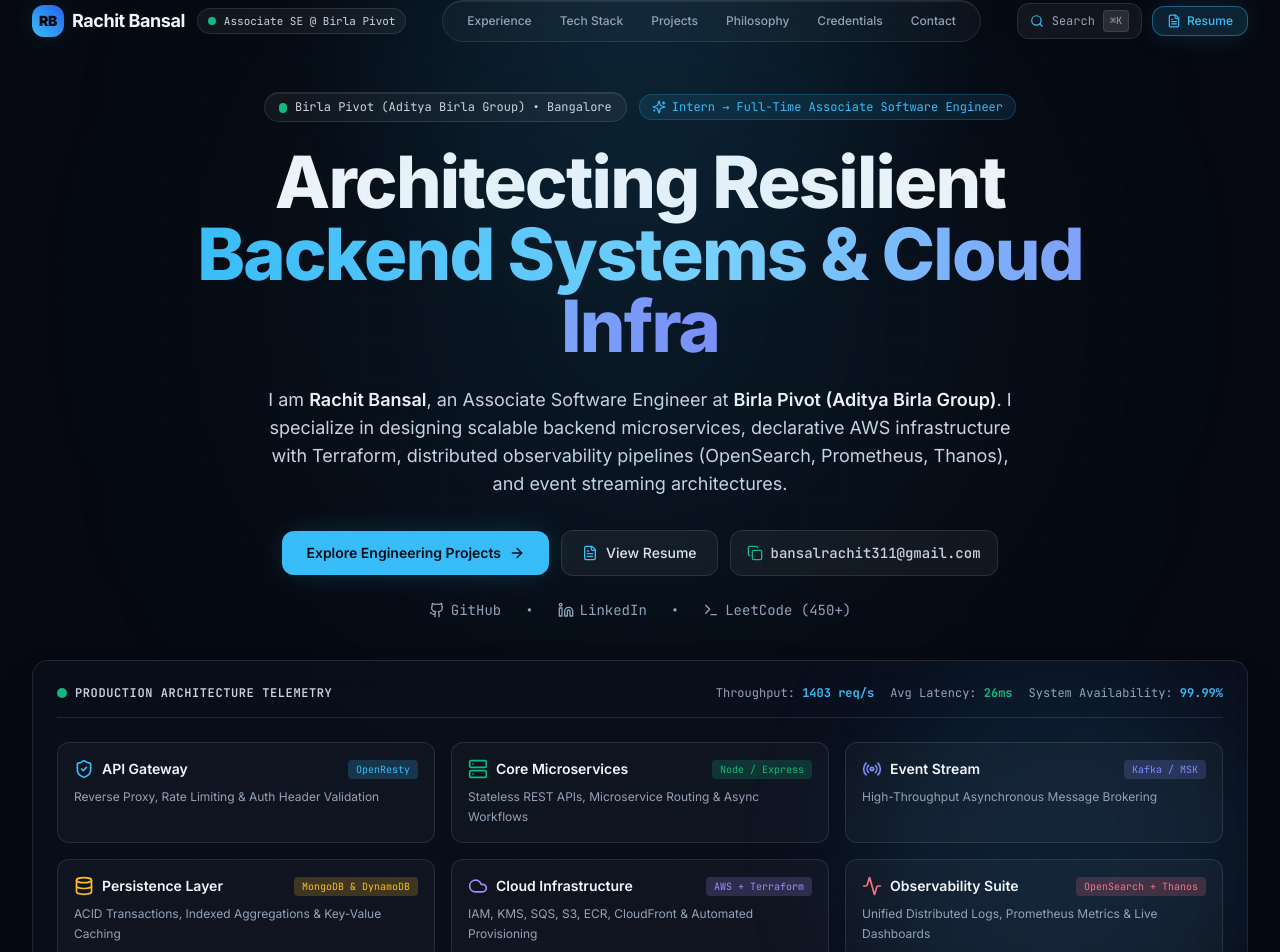
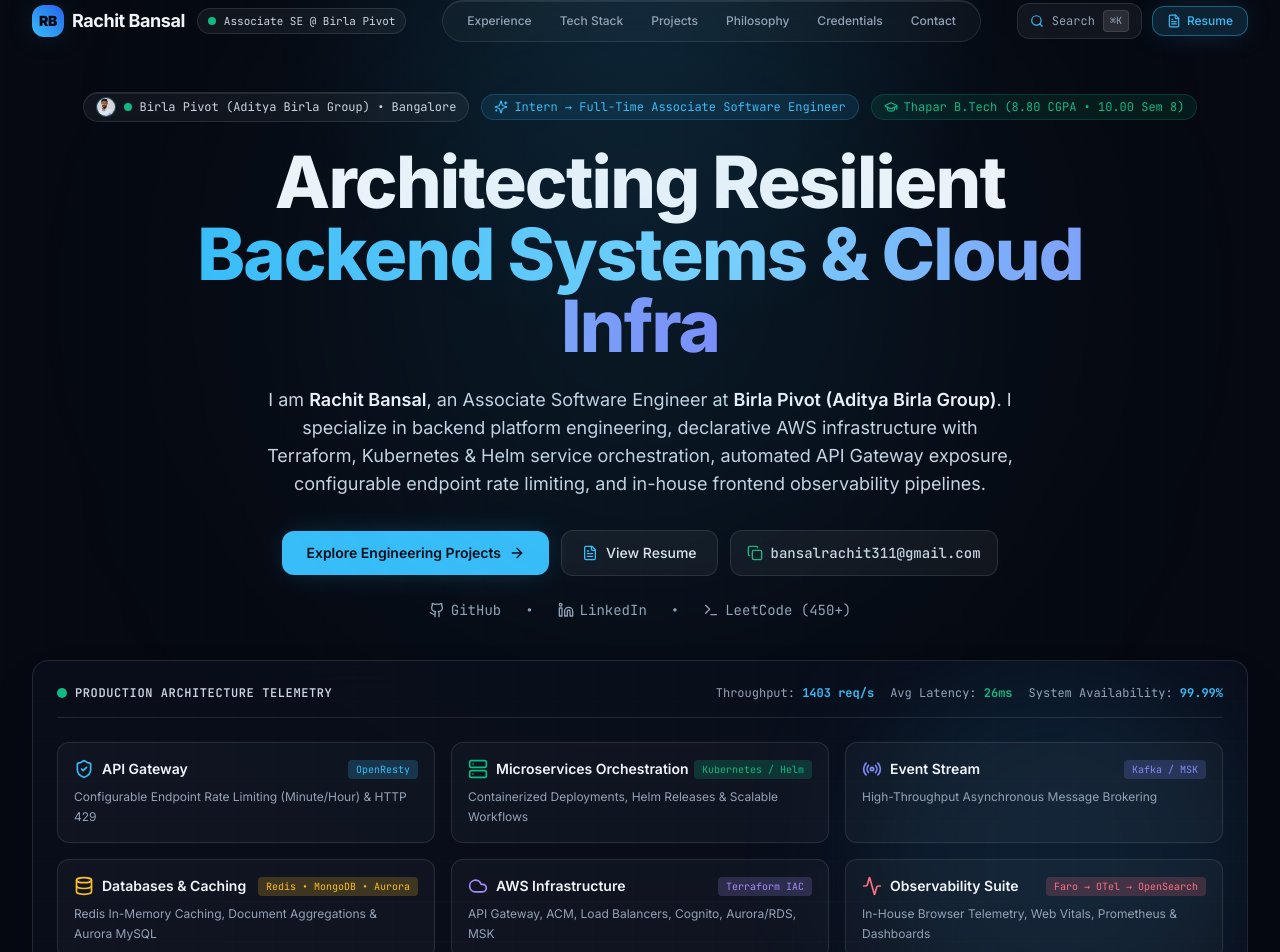
Before and after one commit to bansalrachit19/1ofONe, a React (Vite) app: page / in a window 1280 px wide. Shown: the part 20-972 px from the top of the page. Built offline with nearby package versions, Linux system fonts and the light colour scheme.

Commit message:
feat: refine components, system canvas, hero, credentials, and case studies (batch 2)

```diff
--- a/src/components/SystemCanvas.jsx
+++ b/src/components/SystemCanvas.jsx
@@ -1,6 +1,6 @@
-import React, { useState, useEffect, useRef } from "react";
+import React, { useState, useEffect } from "react";
 import { motion } from "framer-motion";
-import { Activity, Server, Database, Cloud, Radio, ShieldCheck, Cpu } from "lucide-react";
+import { Activity, Server, Database, Cloud, Radio, ShieldCheck } from "lucide-react";
 
 export default function SystemCanvas() {
   const [activeNode, setActiveNode] = useState(null);
@@ -27,22 +27,20 @@
     {
       id: "gateway",
       name: "OpenResty API Gateway",
-      category: "Ingress & Routing",
+      category: "Ingress & Traffic Control",
       icon: ShieldCheck,
       color: "#38bdf8",
-      pos: "top-left",
-      stats: "Dynamic Rate Limiting • JWT Interception",
-      details: "High-throughput ingress handling SSL termination, CORS, reverse proxying and token validation before microservice delegation."
+      stats: "Configurable Rate Limiting • HTTP 429",
+      details: "High-throughput ingress handling endpoint-specific minute/hour rate limits, SSL termination, and reverse proxy routing."
     },
     {
       id: "services",
-      name: "Node.js Core Microservices",
-      category: "Backend Engine",
+      name: "Kubernetes Microservices",
+      category: "Service Orchestration",
       icon: Server,
       color: "#10b981",
-      pos: "center",
-      stats: "REST APIs • Async Workflows",
-      details: "Stateless microservice clusters handling core business logic, session validation, and service-to-service orchestration."
+      stats: "K8s • Helm Charts • Containerized Deployments",
+      details: "Containerized microservice clusters orchestrated via Kubernetes and Helm charts for scalable, decoupled deployments."
     },
     {
       id: "kafka",
@@ -50,29 +48,35 @@
       category: "Event Streaming",
       icon: Radio,
       color: "#818cf8",
-      pos: "top-right",
       stats: "Decoupled Event Streaming",
-      details: "High-volume distributed event bus decoupling user activities, audit logs, and asynchronous worker tasks."
+      details: "High-volume distributed event streaming decoupling user events, audit telemetry, and asynchronous background pipelines."
     },
     {
       id: "datastores",
-      name: "MongoDB & DynamoDB",
-      category: "Storage Layer",
+      name: "Redis, MongoDB & Aurora / RDS",
+      category: "Storage & Caching",
       icon: Database,
       color: "#fbbf24",
-      pos: "bottom-left",
-      stats: "Aggregated Indexes & ACID Stores",
-      details: "Document models for user profiles and transactions alongside ultra-fast key-value state for caching."
+      stats: "Redis Caching • ACID Relational & Document Stores",
+      details: "Sub-millisecond Redis caching, MongoDB document aggregation, and managed Aurora / RDS MySQL schemas."
+    },
+    {
+      id: "cloud",
+      name: "AWS & Terraform IAC",
+      category: "Cloud Infrastructure",
+      icon: Cloud,
+      color: "#a78bfa",
+      stats: "API Gateway, ACM, Load Balancers, Cognito, Aurora/RDS, MSK",
+      details: "Declarative infrastructure automation using Terraform across AWS networking, security groups, IAM, and managed services."
     },
     {
       id: "observability",
-      name: "OpenSearch + Prometheus",
+      name: "In-House Telemetry & OpenSearch",
       category: "Observability Pipeline",
       icon: Activity,
       color: "#f43f5e",
-      pos: "bottom-right",
-      stats: "Filebeat • Thanos • Dashboards",
-      details: "Full-stack distributed observability aggregating multi-tier logs and Prometheus metric federation with sub-second queries."
+      stats: "Faro SDK • Alloy • OTel • Logstash • OpenSearch",
+      details: "In-house browser telemetry pipeline capturing Web Vitals, JavaScript errors, and server logs centralized in OpenSearch Dashboards."
     }
   ];
 
@@ -118,7 +122,7 @@
             </div>
             <span className="text-[10px] font-mono px-2 py-0.5 rounded bg-accent-cyan/20 text-accent-cyan">OpenResty</span>
           </div>
-          <p className="text-xs text-slate-400 leading-relaxed">Reverse Proxy, Rate Limiting & Auth Header Validation</p>
+          <p className="text-xs text-slate-400 leading-relaxed">Configurable Endpoint Rate Limiting (Minute/Hour) & HTTP 429</p>
         </div>
 
         {/* Core Services (Center) */}
@@ -134,11 +138,11 @@
           <div className="flex items-center justify-between mb-2">
             <div className="flex items-center gap-2">
               <Server className="w-5 h-5 text-accent-emerald" />
-              <span className="font-semibold text-sm text-slate-100">Core Microservices</span>
+              <span className="font-semibold text-sm text-slate-100">Microservices Orchestration</span>
             </div>
-            <span className="text-[10px] font-mono px-2 py-0.5 rounded bg-accent-emerald/20 text-accent-emerald">Node / Express</span>
+            <span className="text-[10px] font-mono px-2 py-0.5 rounded bg-accent-emerald/20 text-accent-emerald">Kubernetes / Helm</span>
           </div>
-          <p className="text-xs text-slate-400 leading-relaxed">Stateless REST APIs, Microservice Routing & Async Workflows</p>
+          <p className="text-xs text-slate-400 leading-relaxed">Containerized Deployments, Helm Releases & Scalable Workflows</p>
         </div>
 
         {/* Message Bus */}
@@ -174,30 +178,36 @@
           <div className="flex items-center justify-between mb-2">
             <div className="flex items-center gap-2">
               <Database className="w-5 h-5 text-accent-amber" />
-              <span className="font-semibold text-sm text-slate-100">Persistence Layer</span>
+              <span className="font-semibold text-sm text-slate-100">Databases & Caching</span>
             </div>
-            <span className="text-[10px] font-mono px-2 py-0.5 rounded bg-accent-amber/20 text-accent-amber">MongoDB & DynamoDB</span>
+            <span className="text-[10px] font-mono px-2 py-0.5 rounded bg-accent-amber/20 text-accent-amber">Redis • MongoDB • Aurora</span>
           </div>
-          <p className="text-xs text-slate-400 leading-relaxed">ACID Transactions, Indexed Aggregations & Key-Value Caching</p>
+          <p className="text-xs text-slate-400 leading-relaxed">Redis In-Memory Caching, Document Aggregations & Aurora MySQL</p>
         </div>
 
         {/* Cloud IAC */}
         <div
-          className="p-4 rounded-xl border bg-surface-glass border-white/10 hover:border-accent-violet/40 transition-all cursor-pointer"
+          onMouseEnter={() => setActiveNode(nodes[4])}
+          onMouseLeave={() => setActiveNode(null)}
+          className={`p-4 rounded-xl border transition-all cursor-pointer ${
+            activeNode?.id === "cloud"
+              ? "bg-accent-violet/10 border-accent-violet"
+              : "bg-surface-glass border-white/10 hover:border-accent-violet/40"
+          }`}
         >
           <div className="flex items-center justify-between mb-2">
             <div className="flex items-center gap-2">
               <Cloud className="w-5 h-5 text-accent-violet" />
-              <span className="font-semibold text-sm text-slate-100">Cloud Infrastructure</span>
+              <span className="font-semibold text-sm text-slate-100">AWS Infrastructure</span>
             </div>
-            <span className="text-[10px] font-mono px-2 py-0.5 rounded bg-accent-violet/20 text-accent-violet">AWS + Terraform</span>
+            <span className="text-[10px] font-mono px-2 py-0.5 rounded bg-accent-violet/20 text-accent-violet">Terraform IAC</span>
           </div>
-          <p className="text-xs text-slate-400 leading-relaxed">IAM, KMS, SQS, S3, ECR, CloudFront & Automated Provisioning</p>
+          <p className="text-xs text-slate-400 leading-relaxed">API Gateway, ACM, Load Balancers, Cognito, Aurora/RDS, MSK</p>
         </div>
 
         {/* Observability Suite */}
         <div
-          onMouseEnter={() => setActiveNode(nodes[4])}
+          onMouseEnter={() => setActiveNode(nodes[5])}
           onMouseLeave={() => setActiveNode(null)}
           className={`p-4 rounded-xl border transition-all cursor-pointer ${
             activeNode?.id === "observability"
@@ -210,9 +220,9 @@
               <Activity className="w-5 h-5 text-accent-rose" />
               <span className="font-semibold text-sm text-slate-100">Observability Suite</span>
             </div>
-            <span className="text-[10px] font-mono px-2 py-0.5 rounded bg-accent-rose/20 text-accent-rose">OpenSearch + Thanos</span>
+            <span className="text-[10px] font-mono px-2 py-0.5 rounded bg-accent-rose/20 text-accent-rose">Faro → OTel → OpenSearch</span>
           </div>
-          <p className="text-xs text-slate-400 leading-relaxed">Unified Distributed Logs, Prometheus Metrics & Live Dashboards</p>
+          <p className="text-xs text-slate-400 leading-relaxed">In-House Browser Telemetry, Web Vitals, Prometheus & Dashboards</p>
         </div>
       </div>
 
--- a/src/components/TerminalBox.jsx
+++ b/src/components/TerminalBox.jsx
@@ -1,12 +1,12 @@
 import React, { useState, useRef, useEffect } from "react";
-import { Terminal, Send, Check, CornerDownLeft } from "lucide-react";
+import { Terminal, CornerDownLeft } from "lucide-react";
 import { useToast } from "./Toast";
 import confetti from "canvas-confetti";
 
 export default function TerminalBox() {
   const [input, setInput] = useState("");
   const [history, setHistory] = useState([
-    { type: "system", text: "Rachit Bansal Interactive Shell v2.4 (x86_64-linux-gnu)" },
+    { type: "system", text: "Rachit Bansal Interactive Shell v2.5 (x86_64-linux-gnu)" },
     { type: "system", text: "Type 'help' to inspect available system commands or 'experience' to view career progression." }
   ]);
   const terminalEndRef = useRef(null);
@@ -33,7 +33,7 @@
   • skills      - Core tech ecosystem & production stack
   • projects    - Top architectural case studies & systems
   • patent      - Patent details (IN202511042404)
-  • academics   - B.E. Computer Engineering (8.69 CGPA)
+  • academics   - B.Tech Computer Engineering (8.80 CGPA, 10.00 Sem 8 SGPA)
   • resume      - Open official resume in new tab
   • contact     - Email, phone, LinkedIn & GitHub details
   • copy-email  - Copy bansalrachit311@gmail.com to clipboard
@@ -44,39 +44,43 @@
       case "about":
         newHistory.push({
           type: "output",
-          text: "Rachit Bansal — Associate Software Engineer at Birla Pivot (Aditya Birla Group).\nSpecializing in backend engineering, AWS infrastructure (Terraform), distributed observability (OpenSearch, Prometheus, Thanos), Kafka event streaming, and resilient API architecture."
+          text: "Rachit Bansal — Associate Software Engineer at Birla Pivot (Aditya Birla Group).\nSpecializing in backend platform engineering, AWS infrastructure (Terraform), Kubernetes & Helm, API Gateway automation, custom endpoint rate limiting, and in-house frontend observability (Faro SDK, Alloy, OpenTelemetry, OpenSearch)."
         });
         break;
 
       case "experience":
         newHistory.push({
           type: "output",
-          text: `[1] Birla Pivot (Aditya Birla Group) — Associate Software Engineer (Present)
-    • Scaling platform backend services, rate limiting (OpenResty), and distributed observability.
-[2] Birla Pivot (Aditya Birla Group) — Software Engineering Intern (6 Months, Bangalore)
-    • AWS Terraform IAC, Jenkins CI/CD, OpenSearch/Logstash/Filebeat logging pipelines.`
+          text: `[1] Birla Pivot (Aditya Birla Group) — Associate Software Engineer (2026 – Present, Full-Time)
+    • Configurable endpoint-level rate limits (minute/hour policies, HTTP 429 enforcement).
+    • Automated API Gateway exposure pipeline (Terraform, automated PRs, MS Teams review).
+    • In-house browser telemetry pipeline (Faro SDK → Alloy → OTel → Logstash → OpenSearch).
+    • Kubernetes & Helm microservice deployments, Prometheus metrics, and operational automation.
+[2] Birla Pivot (Aditya Birla Group) — Software Engineering Intern (2026, 6 Months, Bangalore)
+    • AWS Terraform IAC across core cloud services, Jenkins & Bitbucket CI/CD, and Filebeat/Logstash/OpenSearch logging.`
         });
         break;
 
       case "skills":
         newHistory.push({
           type: "output",
-          text: `Cloud/DevOps : AWS (IAM, KMS, ACM, SQS, S3, ECR), Terraform, Docker, Jenkins
-Backend      : Node.js, Express.js, OpenResty, REST APIs, JWT, Rate Limiting
-Observability: OpenSearch, Logstash, Filebeat, Prometheus, Thanos, Kafka / MSK
-Databases    : MongoDB, MySQL, DynamoDB, Redis, S3 Object Store
-Languages    : C++ (DSA 450+ LeetCode), JavaScript, Python`
+          text: `Cloud/DevOps : AWS (API Gateway, ACM, Load Balancers, Cognito, Aurora and RDS, MSK), Terraform, Kubernetes, Helm, Docker, Jenkins
+Backend      : Kubernetes Microservices, Endpoint Rate Limiting (Minute/Hour), API Gateway Automation, OpenResty, JWT, Node.js
+Observability: Faro SDK, Alloy, OpenTelemetry Collector, Logstash, OpenSearch, Prometheus, Kafka / MSK
+Databases    : Redis, MongoDB, Amazon Aurora & RDS (MySQL), DynamoDB, S3
+Languages    : C++ (DSA 450+ LeetCode Solved), JavaScript, Python`
         });
         break;
 
       case "projects":
         newHistory.push({
           type: "output",
-          text: `• Observability & Cloud Platform — Enterprise telemetry & Terraform AWS IAC
-• MindMend                       — WebRTC Telehealth & Real-Time Wellness Platform
-• StudyNotion                    — EdTech Marketplace with Razorpay & Cloudinary
-• Smart Energy 3.0 (Patent)      — IoT & OpenCV Dynamic Building Load Optimizer
-• Enterprise Auth & RBAC         — Stateless Cryptographic Authorization Microservice`
+          text: `• In-House Frontend Observability — Faro SDK → Alloy → OTel → Logstash → OpenSearch Web Vitals & Error Ingestion
+• API Gateway Exposure Automation — Declarative Terraform, Automated PRs & MS Teams Review Workflow
+• Configurable API Rate Limiting   — Fine-Grained Endpoint Minute/Hour Policies & HTTP 429 Gateway Shield
+• MindMend                         — Full-Stack WebRTC Telehealth & Real-Time Consultation Platform
+• Smart Energy 3.0 (Patent)        — IoT Relays & OpenCV Computer Vision Dynamic Facility Load Optimizer
+• Enterprise Auth & RBAC           — Cryptographic JWT Microservice Engine with Salted Bcrypt & Role Trees`
         });
         break;
 
@@ -85,7 +89,7 @@
           type: "output",
           text: `Patent Application: IN202511042404 (Awaiting Examination)
 Title: Automated Dynamic Energy Calculation & Control System for Multi-Zone Facilities
-Role: Co-Inventor
+Role: Co-Inventor (Indian Patent Office)
 Domain: OpenCV Occupancy Tracking, Dynamic Thermal Modeling, IoT Relays.`
         });
         break;
@@ -93,8 +97,9 @@
       case "academics":
         newHistory.push({
           type: "output",
-          text: `Degree: B.E. Computer Engineering, Thapar Institute of Engineering & Technology
-CGPA: 8.69 / 10.0 (Sem 1: 8.13 | Sem 2: 8.21 | Sem 3: 8.80 | Sem 4: 8.64 | Sem 5: 9.26 | Sem 6: 9.08)`
+          text: `Degree: B.Tech in Computer Engineering, Thapar Institute of Engineering and Technology (2022–2026)
+Final CGPA: 8.80 / 10.0
+Highlights: 8th Semester SGPA: 10.00 | 7th Semester SGPA: 9.38 (CGPA: 8.78)`
         });
         break;
 
--- a/src/sections/Hero.jsx
+++ b/src/sections/Hero.jsx
@@ -7,11 +7,8 @@
   Linkedin,
   Copy,
   Sparkles,
-  Layers,
-  ShieldCheck,
-  Activity,
   Terminal as TerminalIcon,
-  CheckCircle2
+  GraduationCap
 } from "lucide-react";
 import SystemCanvas from "../components/SystemCanvas";
 import { useToast } from "../components/Toast";
@@ -29,9 +26,9 @@
 
   const statHighlights = [
     { label: "Current Role", value: "Associate SE @ Birla Pivot", sub: "Aditya Birla Group" },
-    { label: "Cloud & IAC", value: "AWS & Terraform", sub: "Production Infrastructure" },
-    { label: "Observability", value: "OpenSearch & Thanos", sub: "Telemetry Pipelines" },
-    { label: "Algorithms", value: "450+ LeetCode Solved", sub: "Consistent Problem Solver" }
+    { label: "Academics", value: "8.80 CGPA (Sem 8: 10.00)", sub: "Thapar Institute (2022–2026)" },
+    { label: "Cloud & Platform", value: "AWS & Kubernetes", sub: "Terraform, Helm & Gateways" },
+    { label: "Observability", value: "Faro, OTel & OpenSearch", sub: "In-House Telemetry Pipelines" }
   ];
 
   return (
@@ -39,17 +36,22 @@
       {/* Background Radial Glow */}
       <div className="absolute top-1/4 left-1/2 -translate-x-1/2 -translate-y-1/2 w-[600px] h-[600px] bg-accent-cyan/10 rounded-full blur-[140px] pointer-events-none" />
 
-      {/* Top Banner / Status Pill */}
+      {/* Top Banner / Status Pill & Subtle Photo */}
       <motion.div
         initial={{ opacity: 0, y: -10 }}
         animate={{ opacity: 1, y: 0 }}
         transition={{ duration: 0.5 }}
         className="flex flex-wrap items-center justify-center gap-3 mb-6"
       >
-        <div className="inline-flex items-center gap-2 px-3.5 py-1.5 rounded-full bg-white/5 border border-white/10 text-xs font-mono text-slate-300 shadow-inner-light backdrop-blur-md">
+        <div className="inline-flex items-center gap-2 px-3 py-1 rounded-full bg-white/5 border border-white/10 text-xs font-mono text-slate-300 shadow-inner-light backdrop-blur-md">
+          <img
+            src={rachitPhoto}
+            alt="Rachit Bansal"
+            className="w-5 h-5 rounded-full object-cover border border-accent-cyan/40"
+          />
           <span className="relative flex h-2 w-2">
             <span className="animate-ping absolute inline-flex h-full w-full rounded-full bg-accent-emerald opacity-75"></span>
-            <span className="relative inline-flex rounded-full h-2.5 w-2.5 bg-accent-emerald"></span>
+            <span className="relative inline-flex rounded-full h-2 w-2 bg-accent-emerald"></span>
           </span>
           <span>Birla Pivot (Aditya Birla Group) • Bangalore</span>
         </div>
@@ -57,6 +59,11 @@
         <div className="hidden sm:inline-flex items-center gap-1.5 px-3 py-1 rounded-full bg-accent-cyan/10 border border-accent-cyan/20 text-xs font-mono text-accent-cyan">
           <Sparkles className="w-3.5 h-3.5" />
           <span>Intern → Full-Time Associate Software Engineer</span>
+        </div>
+
+        <div className="hidden md:inline-flex items-center gap-1.5 px-3 py-1 rounded-full bg-accent-emerald/10 border border-accent-emerald/20 text-xs font-mono text-accent-emerald">
+          <GraduationCap className="w-3.5 h-3.5" />
+          <span>Thapar B.Tech (8.80 CGPA • 10.00 Sem 8)</span>
         </div>
       </motion.div>
 
@@ -80,7 +87,7 @@
           transition={{ duration: 0.5, delay: 0.2 }}
           className="mt-6 text-base sm:text-lg text-slate-300 max-w-3xl mx-auto leading-relaxed font-sans"
         >
-          I am <span className="text-slate-100 font-semibold">Rachit Bansal</span>, an Associate Software Engineer at <span className="text-slate-100 font-semibold">Birla Pivot (Aditya Birla Group)</span>. I specialize in designing scalable backend microservices, declarative AWS infrastructure with Terraform, distributed observability pipelines (OpenSearch, Prometheus, Thanos), and event streaming architectures.
+          I am <span className="text-slate-100 font-semibold">Rachit Bansal</span>, an Associate Software Engineer at <span className="text-slate-100 font-semibold">Birla Pivot (Aditya Birla Group)</span>. I specialize in backend platform engineering, declarative AWS infrastructure with Terraform, Kubernetes & Helm service orchestration, automated API Gateway exposure, configurable endpoint rate limiting, and in-house frontend observability pipelines.
         </motion.p>
 
         {/* Action CTAs */}
--- a/src/sections/Projects.jsx
+++ b/src/sections/Projects.jsx
@@ -1,6 +1,6 @@
 import React, { useState } from "react";
 import { motion } from "framer-motion";
-import { Code2, Sparkles, Filter, Layers, Github } from "lucide-react";
+import { Code2, Sparkles, Github } from "lucide-react";
 import { projectsData } from "../data/projectsData";
 import ProjectCard from "../components/ProjectCard";
 
@@ -9,9 +9,10 @@
 
   const categories = [
     { id: "all", label: "All Engineering Projects" },
-    { id: "Distributed Systems & Cloud", label: "Distributed Systems & Cloud" },
+    { id: "Observability & Telemetry", label: "Observability & Telemetry" },
+    { id: "Cloud & Automation", label: "Cloud & Automation" },
+    { id: "Backend & Systems", label: "Backend & Systems" },
     { id: "Full Stack & WebRTC", label: "Full Stack & WebRTC" },
-    { id: "Full Stack & Payments", label: "EdTech & Payments" },
     { id: "IoT & Systems", label: "IoT & Patent Systems" },
     { id: "Backend & Security", label: "Backend & Security" },
   ];
@@ -38,7 +39,7 @@
           </span>
         </h2>
         <p className="mt-4 text-slate-300 text-sm sm:text-base leading-relaxed">
-          Deep technical case studies covering distributed telemetry architectures, real-time WebRTC communications, payment webhooks, patent-filed IoT load optimizers, and cryptographic authentication engines.
+          Technical case studies covering in-house frontend observability pipelines, automated API Gateway GitOps workflows, configurable endpoint-level rate limiting, real-time WebRTC communications, patent-filed IoT load optimizers, and cryptographic authentication engines.
         </p>
       </div>
 
```
Also changed, not shown: src/components/ProjectCard.jsx (+25 -8 lines), src/sections/Credentials.jsx (+28 -17 lines).
